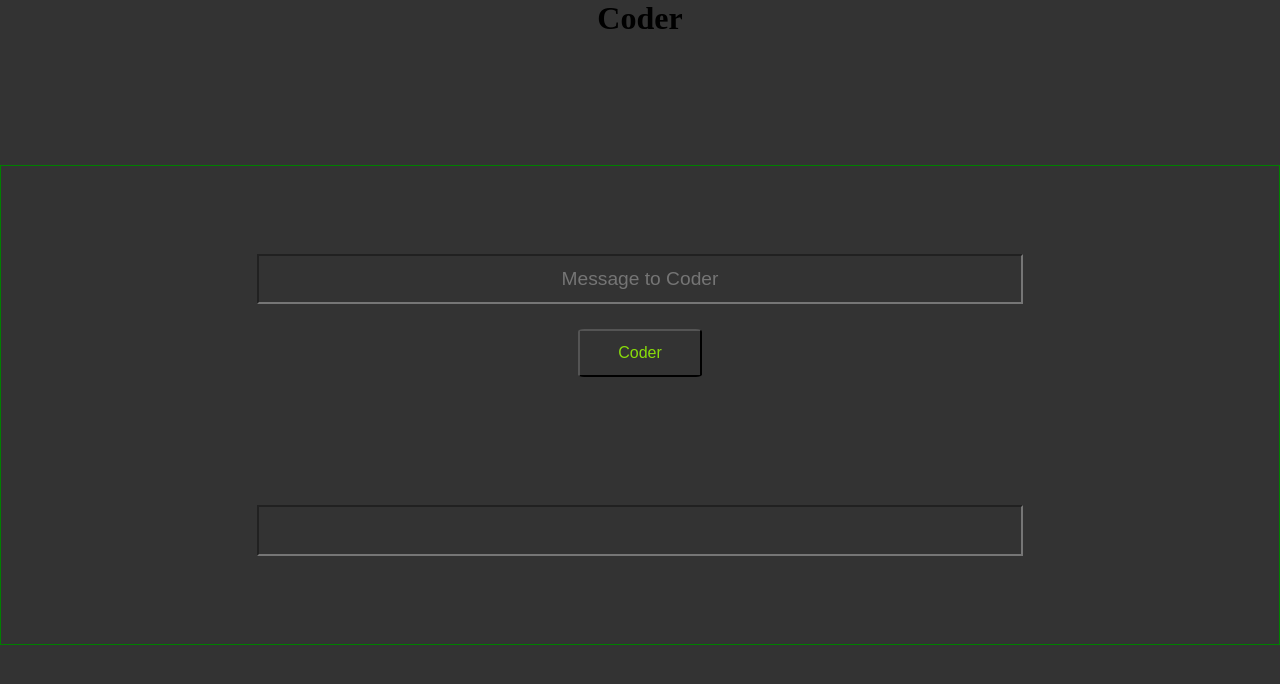
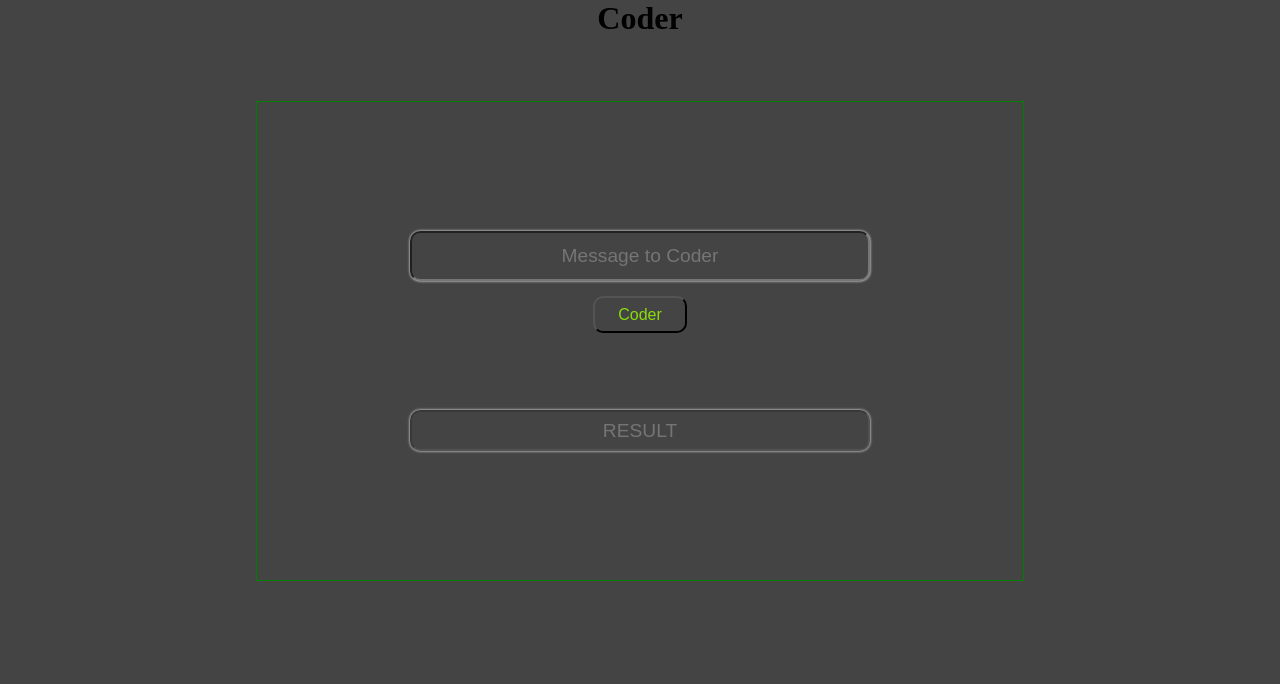
Before and after one commit to AngelDarco/Js_Coder, a website: page index.html in a window 1280 px wide. Both pictures are taken after a click on the button "Coder". Drawn offline with Linux system fonts and the light colour scheme.

Commit message:
Coder add

```diff
--- a/app.js
+++ b/app.js
@@ -1,13 +1,47 @@
-document.addEventListener('DOMContentLoaded',()=>{
-    const texto =  document.getElementById('codertxt');
+document.addEventListener('DOMContentLoaded', () => {
+
+    const texto = document.getElementById('codertxt');
     const button = document.getElementById('coderbtn');
+    let array = [];
+    let contador = 0;
+
+    texto.addEventListener('keyup', (key) => { keysi(key) });
+    button.addEventListener('click', () => { coder(array) });
     const result = document.getElementById('result');
 
-    texto.addEventListener('keyup', ev =>{ coder(ev)});
 
+    function keysi(k){
+        array[contador] = k.key;
+        contador++;
+    }
+
+
+    function coder(codetxt) {
+        const abc = ['0','1','2','3','4','5','6','7','8','9',"A","B","C","D","E","F","G","H","I","J","K","L","M","N","Ñ","O","P","Q","R","S","T","U","V","W","X","Y","Z"];
+        reset();
+
+        for (let i = 0; i <= codetxt.length ; i++){
+            for(let x = 0; x <= abc.length-1 ; x++){
+                if(abc[x]==codetxt[i])
+                    if(abc[x+3]== undefined) result.value += abc[x-33];
+                        else result.value += abc[x+3];
+                }
+
+        }
+
+
+
+
+
+
+
+    }
+
+
+    function reset(){
+        result.value = '';
+        texto.value = '';
+        array = [];
+        contador = 0;
+    }
 })
-
-function coder(ev){
-console.log(ev.key);
-
-}
--- a/index.html
+++ b/index.html
@@ -13,7 +13,7 @@
     <div class="container">
         <input type="text" id="codertxt" placeholder="Message to Coder">
         <button id="coderbtn"> Coder</button>
-        <input type="textbox" name="result" id="result">
+        <input type="textbox" name="result" id="result" placeholder="Result" disabled>
     </div>
 </body>
 </html>
--- a/style.css
+++ b/style.css
@@ -2,7 +2,7 @@
     margin: 0;
     padding: 0;
     box-sizing: border-box;
-    background-color: #333;
+    background-color: #444;
 }
 
 h1{
@@ -10,10 +10,11 @@ h1{
 }
 
 .container{
-    width: 100%;
+    margin: auto;
+    width: 60%;
     height: 60vh;
     border: 1px solid green;
-    margin-top: 10%;
+    margin-top: 5%;
     display: flex;
     align-items: center;
     justify-content: center;
@@ -25,18 +26,20 @@ input{
     outline: none;
     font-size: 1.2rem;
     color: inherit;
+    text-align: center;
+    box-shadow: 0 0 3px #fff;
+    border-radius: 10px;
 }
 
 #codertxt{
     width: 60%;
     height: 50px;
-    text-align: center;
 }
 
 #coderbtn{
     padding: 1% 3%;
     font-size: 1rem;
-    border-radius: 5%;
+    border-radius: 10px;
     margin: 2% 0 10%;
     color: #89dd0b;
 }
@@ -45,4 +48,5 @@ input{
     width: 60%;
     height: auto;
     padding: 1%;
+    text-transform: uppercase;
 }
```
Also changed, not shown: package.json (added, +19 -0 lines).
